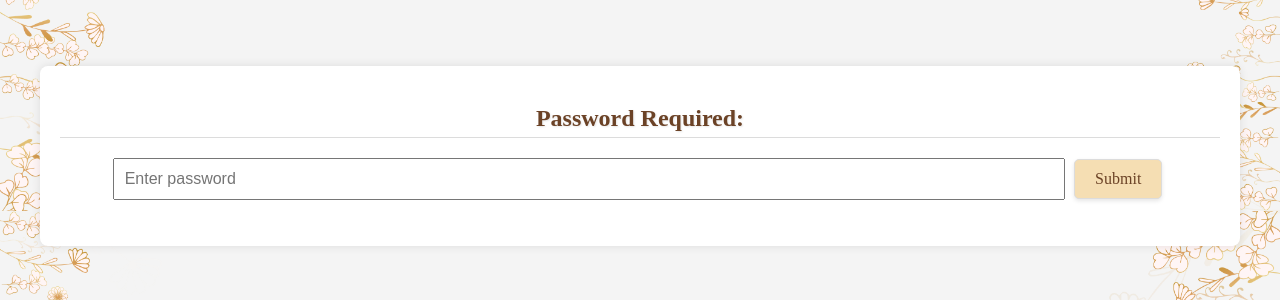
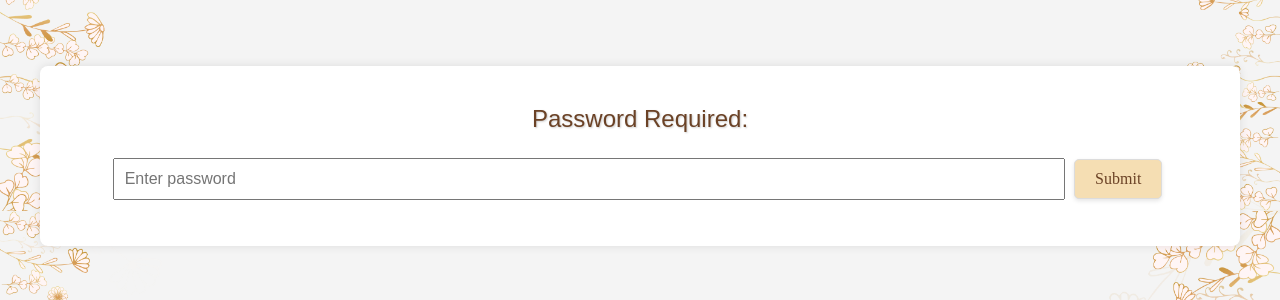
Before and after one commit to CamelSyrup/wedding.website, a PHP site: page / in a window 1280 px wide. Shown: the part 244-544 px from the top of the page. Run offline with PHP 8.4, Linux system fonts and the light colour scheme.

Commit message:
Update styles.css

```diff
--- a/styles.css
+++ b/styles.css
@@ -47,24 +47,22 @@ body::after {
 }
 
 /* Centralize text for all headers with subtle shadow */
-h2, h3, h4, h5, h6 {
+h3, h4, h5, h6 {
   text-align: center;
   font-family: 'Perpetua', serif;
   color: #6b4226;
-  text-shadow: 1px 1px 2px rgba(0, 0, 0, 0.1);
-  border-bottom: 1px solid #dcdcdc;
+  text-shadow: 1px 1px 2px rgba(0, 0, 0, 0.2);
   padding-bottom: 5px;
   margin-bottom: 10px;
 }
 
-h1 {
+h1, h2 {
   font-family: 'Lobster', sans-serif;
   font-weight: 400;
   font-style: normal;
   text-align: center;
   color: #6b4226;
-  text-shadow: 1px 1px 2px rgba(0, 0, 0, 0.1);
-  border-bottom: 1px solid #dcdcdc;
+  text-shadow: 1px 1px 2px rgba(0, 0, 0, 0.2);
   padding-bottom: 5px;
   margin-bottom: 10px;
 }
```
